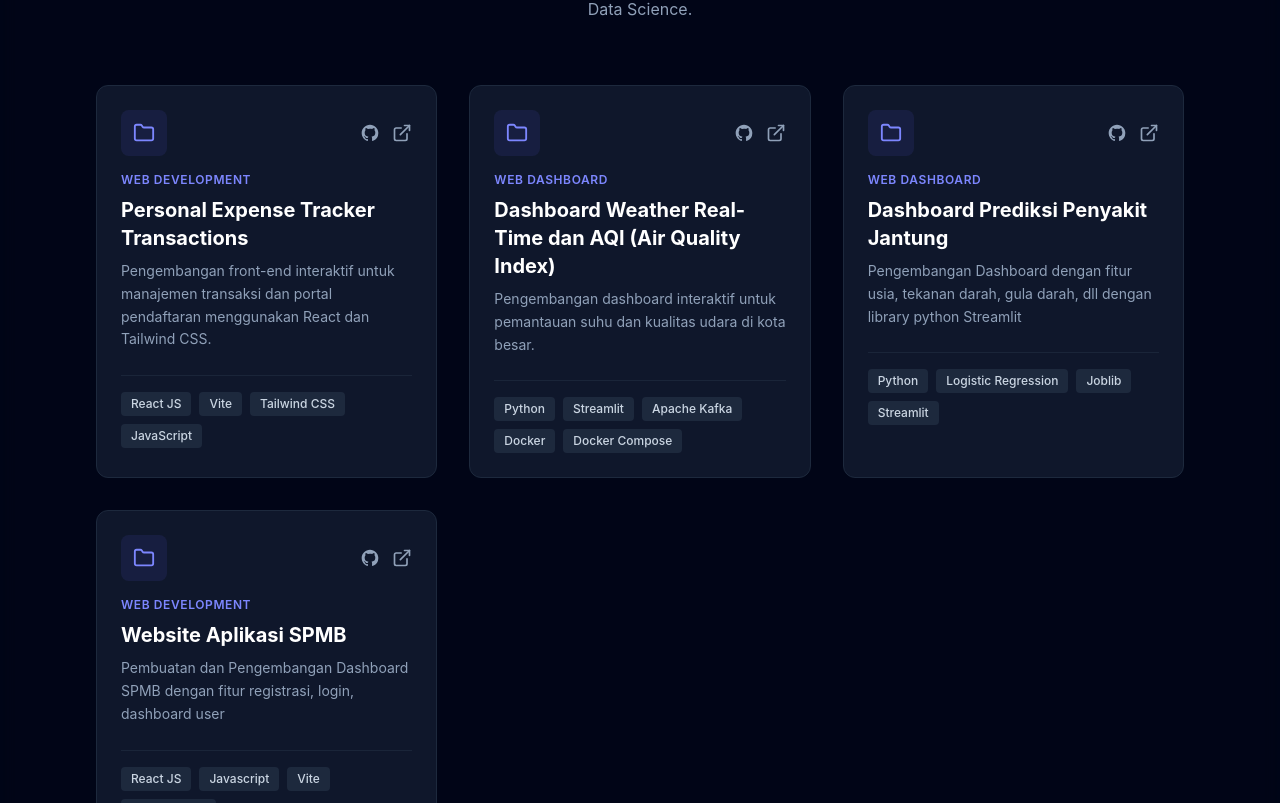
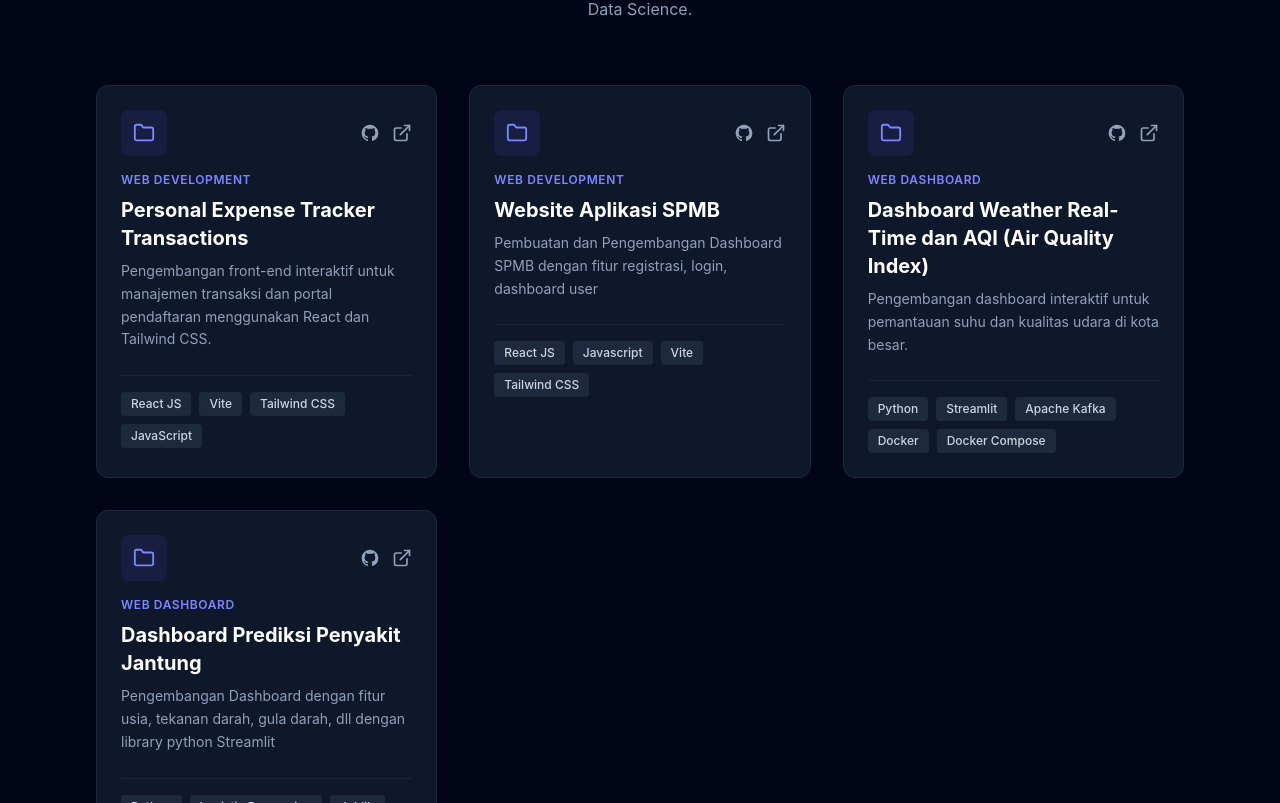
Before and after one commit to BintangGilangkasa/angkasa-semesta, a React (Vite) app: page / in a window 1280 px wide. Shown: the part 897-1700 px from the top of the page. Built offline with nearby package versions, Linux system fonts and the light colour scheme.

Commit message:
update link spotify

```diff
--- a/src/components/sections/ContactSection.jsx
+++ b/src/components/sections/ContactSection.jsx
@@ -37,7 +37,7 @@ export default function ContactSection() {
     {
       name: 'Spotify',
       icon: <FaSpotify className='w-5 h-5'/>,
-      href: profileData?.socials?.spotify || '',
+      href: profileData?.socials?.spotify || 'https://open.spotify.com/user/p29s56e4f48ijx7np2ut6nw6k?si=8782a1bd81bb41a8',
       colorClass: 'hover:border-green-600 hover:text-green-600'
     }
   ];
--- a/src/data/project.js
+++ b/src/data/project.js
@@ -11,6 +11,16 @@ export const ProjectsData = [
 
     {
         id: 2,
+        title: "Website Aplikasi SPMB",
+        description: "Pembuatan dan Pengembangan Dashboard SPMB dengan fitur registrasi, login, dashboard user",
+        techStack: ["React JS", "Javascript", "Vite", "Tailwind CSS"],
+        githubUrl: "https://github.com/BintangGilangkasa/spmb-tki",
+        demoUrl: "https://spmb-tki-2026.vercel.app/",
+        category: "Web Development"
+    },
+
+    {
+        id: 3,
         title: "Dashboard Weather Real-Time dan AQI (Air Quality Index)",
         description: "Pengembangan dashboard interaktif untuk pemantauan suhu dan kualitas udara di kota besar.",
         techStack: ["Python", "Streamlit", "Apache Kafka", "Docker", "Docker Compose"],
@@ -20,22 +30,12 @@ export const ProjectsData = [
     },
 
     {
-        id: 3,
+        id: 4,
         title: "Dashboard Prediksi Penyakit Jantung",
         description: "Pengembangan Dashboard dengan fitur usia, tekanan darah, gula darah, dll dengan library python Streamlit",
         techStack: ["Python", "Logistic Regression", "Joblib", "Streamlit"],
         githubUrl: "https://github.com/BintangGilangkasa/Dashbaord-Prediksi-Jantung",
         demoUrl: "https://demo.com",
         category: "Web Dashboard"
-    },
-
-    {
-        id: 4,
-        title: "Website Aplikasi SPMB",
-        description: "Pembuatan dan Pengembangan Dashboard SPMB dengan fitur registrasi, login, dashboard user",
-        techStack: ["React JS", "Javascript", "Vite", "Tailwind CSS"],
-        githubUrl: "https://github.com/BintangGilangkasa/spmb-tki",
-        demoUrl: "https://spmb-tki-2026.vercel.app/",
-        category: "Web Development"
     }
 ]
```
